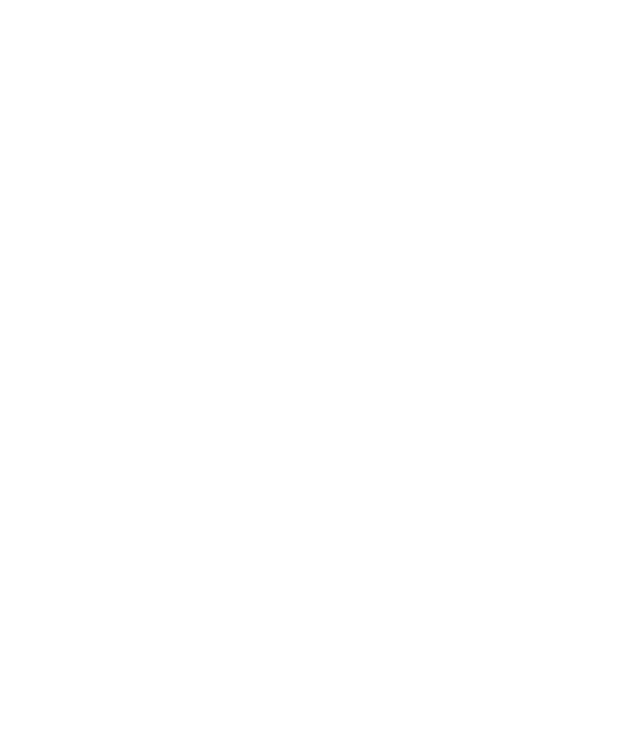
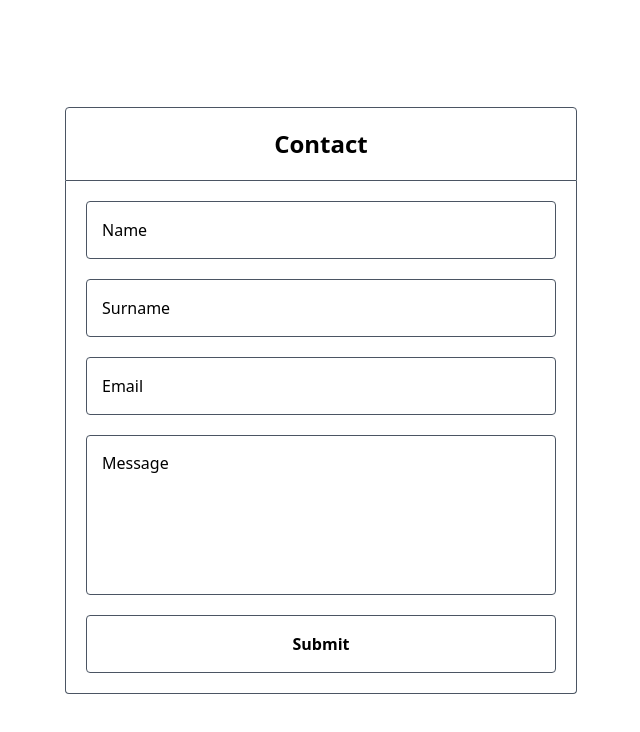
Before and after one commit to YavuzSametKan/reactjs-basics-formic-operations, a React (Create React App) app: page /reactjs-basics-formik-operations/contact in a window 1280 px wide. Shown: the top 732 px of the page, without its empty margins (319-959 px from the left). Built offline with nearby package versions, Linux system fonts and the light colour scheme.

Commit message:
some minor updates

```diff
--- a/package.json
+++ b/package.json
@@ -1,5 +1,5 @@
 {
-  "homepage": "https://YavuzSametKan.github.io/reactjs-basics-formic-operations/",
+  "homepage": "https://YavuzSametKan.github.io/reactjs-basics-formik-operations/",
   "name": "form-management",
   "version": "0.1.0",
   "private": true,
--- a/src/App.js
+++ b/src/App.js
@@ -2,7 +2,7 @@ import {MainRoutes} from "./routes/CustomRoutes";
 import {BrowserRouter, Route, Routes} from "react-router-dom";
 
 function App() {
-    const BASE_NAME = '/reactjs-basics-formic-operations'
+    const BASE_NAME = '/reactjs-basics-formik-operations'
   return (
       <BrowserRouter basename={BASE_NAME}>
         <Routes>
--- a/src/pages/Contact.jsx
+++ b/src/pages/Contact.jsx
@@ -1,16 +1,14 @@
 import {Formik, Field, Form} from 'formik';
 
 function Contact() {
-    return (<section className='w-full h-dvh flex flex-col items-center justify-center'>
+    return (
+        <section className='w-full h-dvh flex flex-col items-center justify-center'>
             <div className={'p-5 border border-gray-600 w-2/5 rounded-tl rounded-tr text-center'}>
                 <span className={'text-2xl font-bold'}>Contact</span>
             </div>
             <Formik
                 initialValues={{
-                name: '',
-                surname: '',
-                email: '',
-                message: ''
+                    name: '', surname: '', email: '', message: ''
                 }}
                 onSubmit={(values) => {
                     console.log(values);
@@ -22,7 +20,7 @@ function Contact() {
                             id='name'
                             name='name'
                             className='border-gray-600 border rounded p-4 outline-none w-full'
-                        placeholder=''
+                            placeholder='' // for moving the label middle to top
                         />
                         <label
                             htmlFor='name'
@@ -37,7 +35,7 @@ function Contact() {
                             id='surname'
                             name='surname'
                             className='border-gray-600 border rounded p-4 outline-none w-full'
-                        placeholder=''
+                            placeholder='' // for moving the label middle to top
                         />
                         <label
                             htmlFor='surname'
@@ -53,7 +51,7 @@ function Contact() {
                             name='email'
                             type="email"
                             className='border-gray-600 border rounded p-4 outline-none w-full'
-                        placeholder=''
+                            placeholder='' // for moving the label middle to top
                         />
                         <label
                             htmlFor='email'
@@ -79,7 +77,9 @@ function Contact() {
                         </label>
                     </div>
 
-                <button className='border border-gray-600 rounded p-4 hover:bg-gray-200 transition font-bold'>Submit</button>
+                    <button
+                        className='border border-gray-600 rounded p-4 hover:bg-gray-200 transition font-bold'>Submit
+                    </button>
                 </Form>
             </Formik>
         </section>);
```
Also changed, not shown: 1 other file (tests, documents, lock files or other folders). Lines whose indentation alone changed are shown as unchanged.
